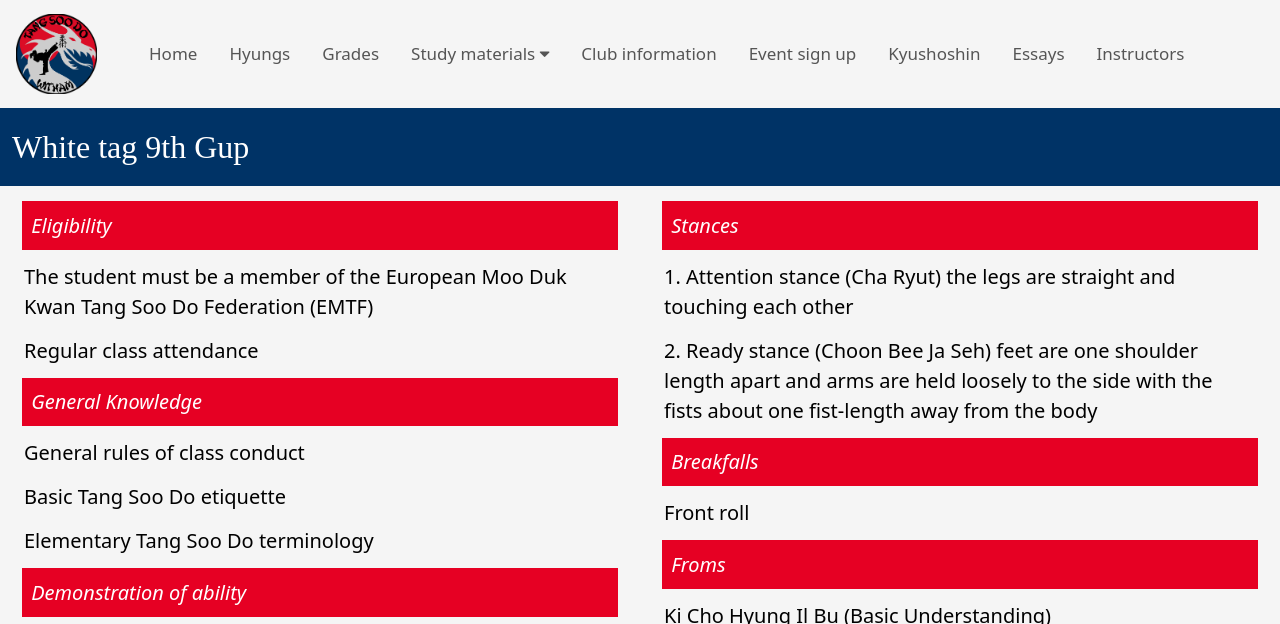
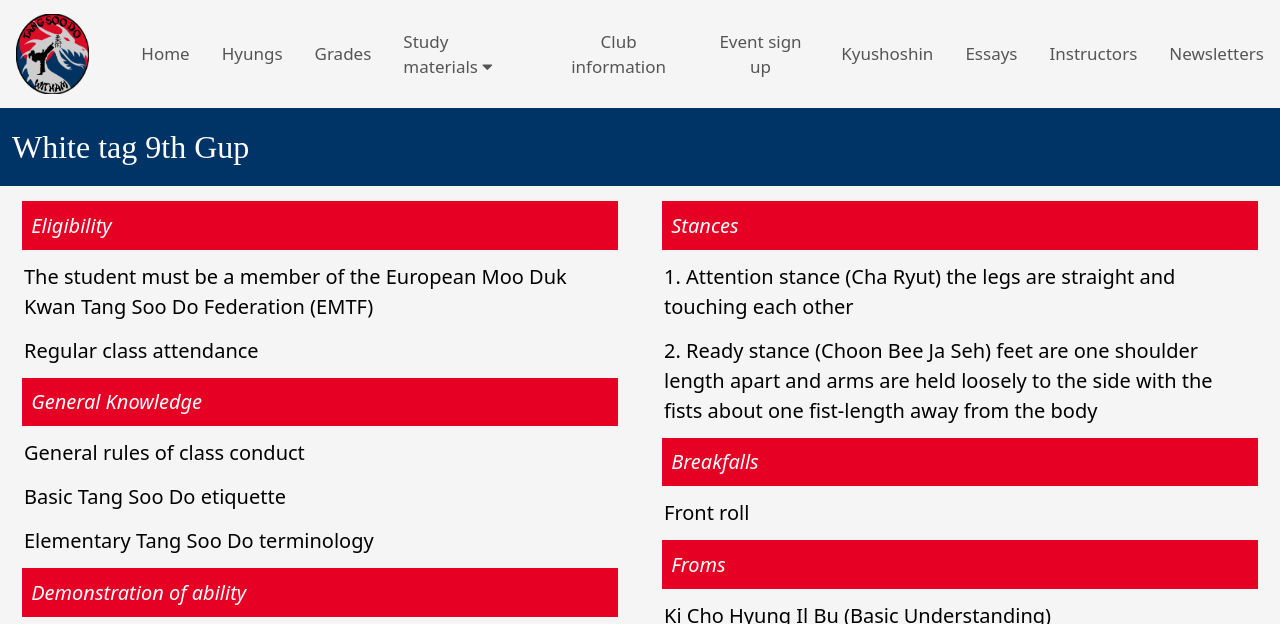
Before and after one commit to emma-lynch-19/martial-arts, an Eleventy site: page grades.html in a window 1280 px wide. Shown: the top 624 px of the page. Built offline with nearby package versions, Linux system fonts and the light colour scheme; Eleventy itself is replaced by a stand-in of ours; files that its build step writes are made by us from their sources; files whose address does not match are found by name; a web font is replaced by a local one.

Commit message:
Update grades.html

```diff
--- a/grades.html
+++ b/grades.html
@@ -51,6 +51,7 @@
             <a href="kyushoshin.html">Kyushoshin</a>
             <a href="essays.html">Essays</a>
             <a href="instructors.html">Instructors</a>
+            <a href="newsletters.html">Newsletters</a>
             <a href="javascript:void(0);" class="icon" onclick="myFunction()">
                 <i class="fa fa-bars"></i>
             </a>
```
